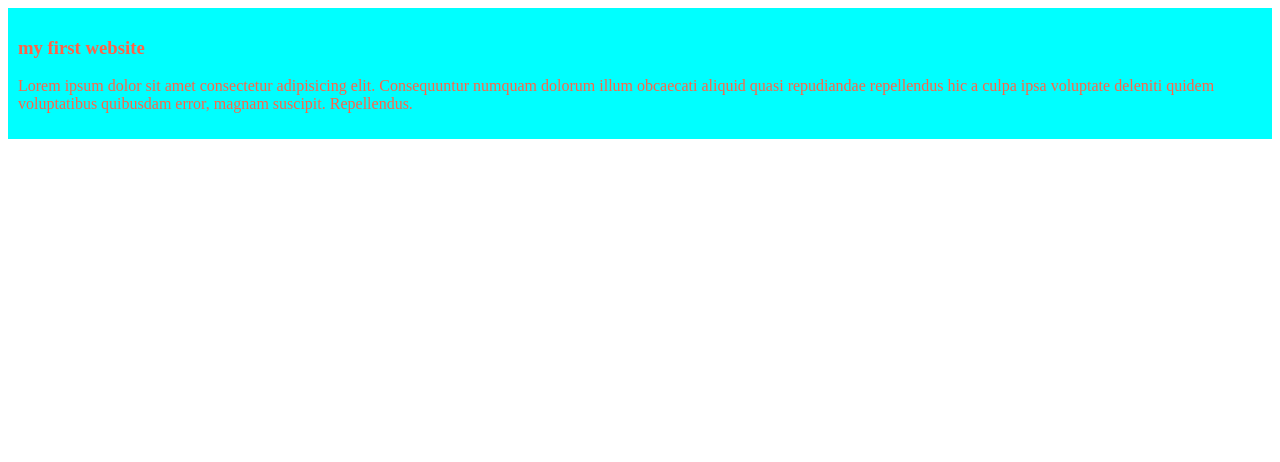
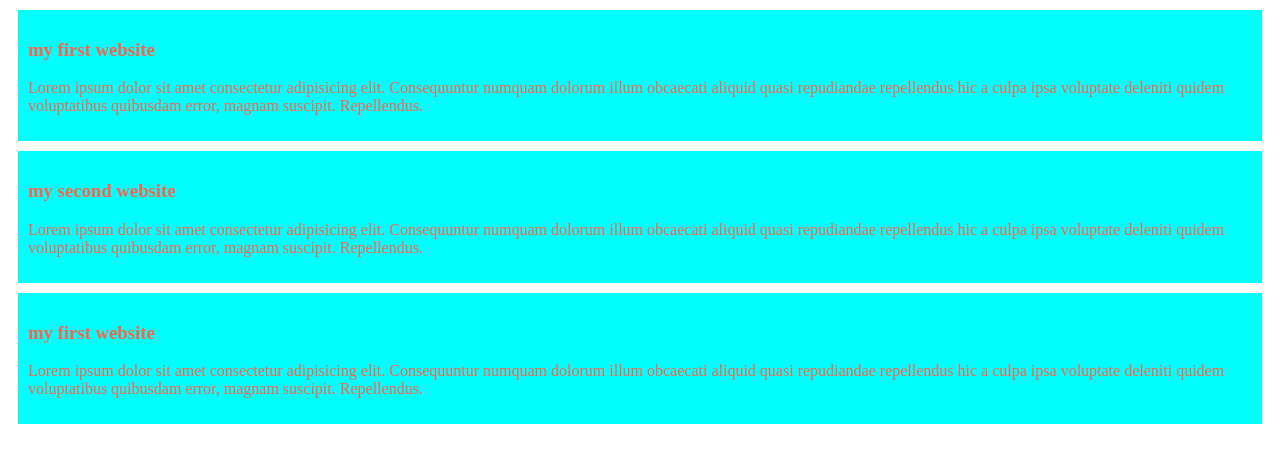
Before and after one commit to Somaptiahmed/my-simple-website, a plain HTML site: page index.html in a window 1280 px wide. Drawn offline with Linux system fonts and the light colour scheme.

Commit message:
added the second and third blog

```diff
--- a/index.html
+++ b/index.html
@@ -8,9 +8,20 @@
 </head>
 <body>
     <div>
-<h3>my first website</h3>
-<p>Lorem ipsum dolor sit amet consectetur adipisicing elit. Consequuntur numquam dolorum illum obcaecati aliquid quasi repudiandae repellendus hic a culpa ipsa voluptate deleniti quidem voluptatibus quibusdam error, magnam suscipit. Repellendus.</p>
+        <h3>my first website</h3>
+        <p>Lorem ipsum dolor sit amet consectetur adipisicing elit. Consequuntur numquam dolorum illum obcaecati aliquid quasi repudiandae repellendus hic a culpa ipsa voluptate deleniti quidem voluptatibus quibusdam error, magnam suscipit. Repellendus.</p>
 
-    </div>
+           </div>
+           <div>
+            <h3>my second website</h3>
+            <p>Lorem ipsum dolor sit amet consectetur adipisicing elit. Consequuntur numquam dolorum illum obcaecati aliquid quasi repudiandae repellendus hic a culpa ipsa voluptate deleniti quidem voluptatibus quibusdam error, magnam suscipit. Repellendus.</p>
+
+               </div>
+               <div>
+                <h3>my first website</h3>
+                <p>Lorem ipsum dolor sit amet consectetur adipisicing elit. Consequuntur numquam dolorum illum obcaecati aliquid quasi repudiandae repellendus hic a culpa ipsa voluptate deleniti quidem voluptatibus quibusdam error, magnam suscipit. Repellendus.</p>
+
+                   </div>
+
 </body>
 </html>
--- a/styles/blog.css
+++ b/styles/blog.css
@@ -2,4 +2,5 @@ div{
     color: tomato;
     padding: 10px;
     background-color: aqua;
+    margin: 10px;
 }
```
